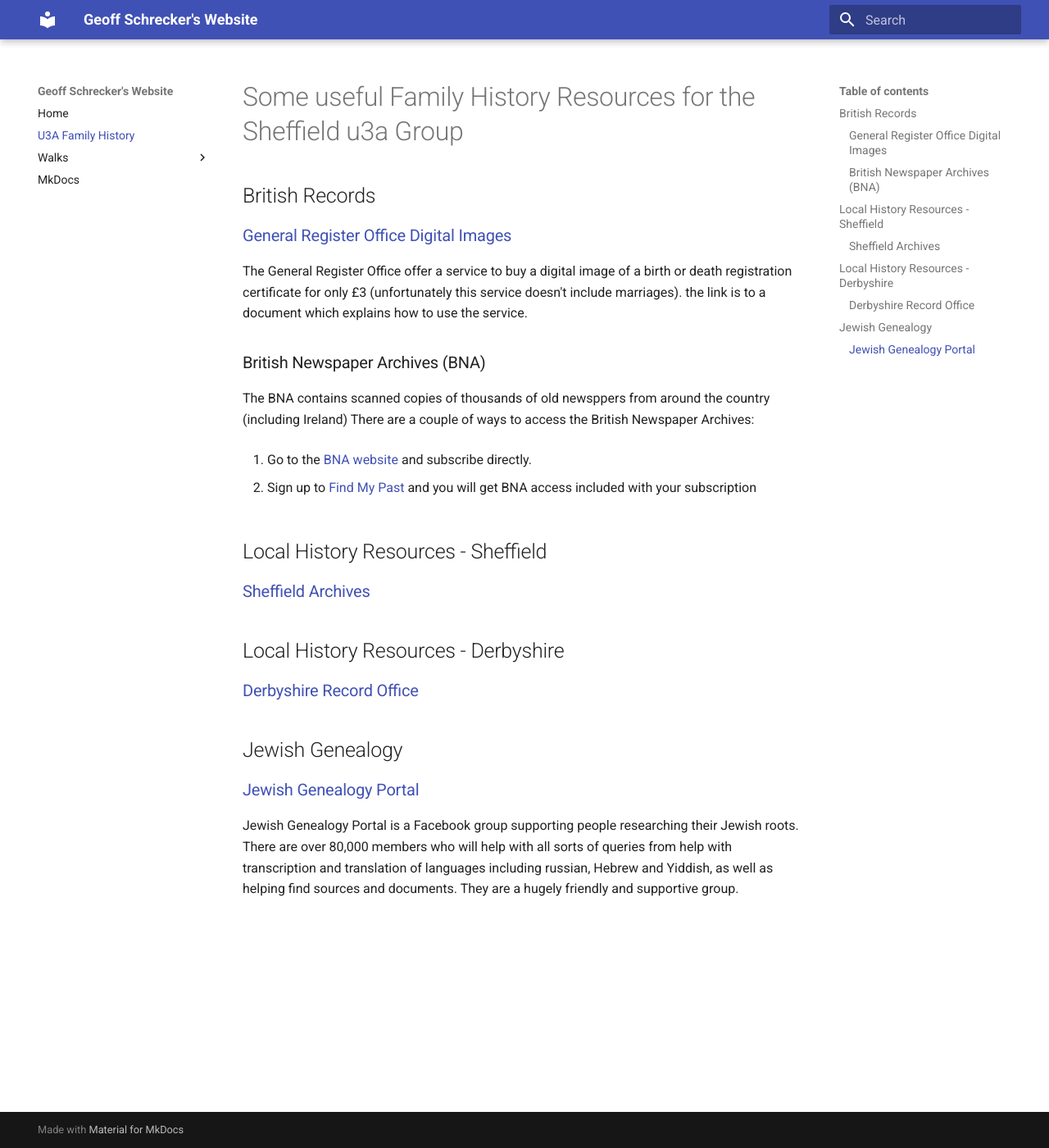
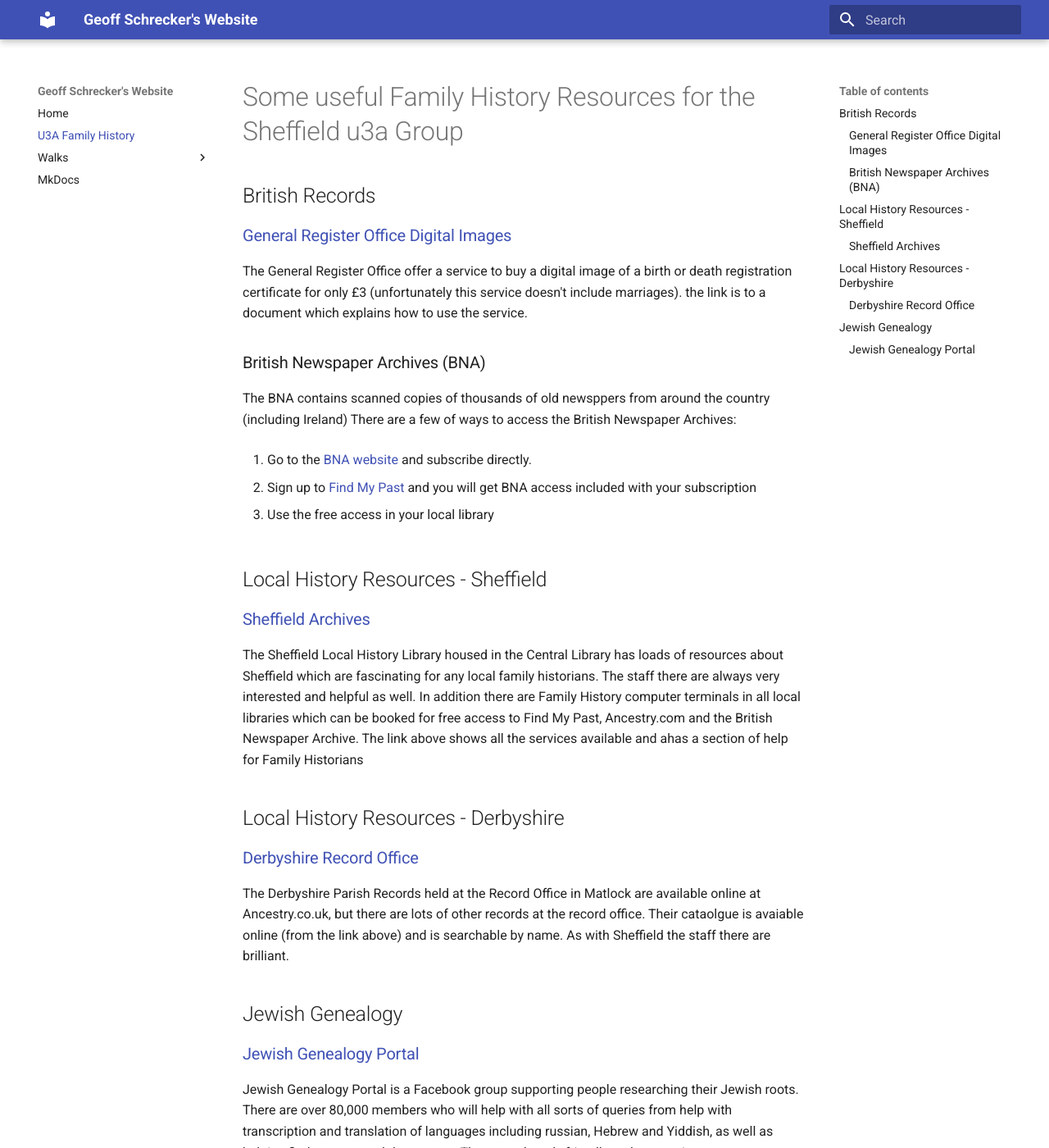
Before and after one commit to GeoffSchrecker/geoffschrecker, an MkDocs documentation site: the page built from docs/family_history.md, in a window 1280 px wide and 1400 px high. Shown: the whole window at 82% size. Built offline with MkDocs 1.6.1 and Material for MkDocs 9.7.7, drawn with Linux system fonts in a browser that asks for light colours.

Commit message:
Further updates

```diff
--- a/docs/family_history.md
+++ b/docs/family_history.md
@@ -7,19 +7,26 @@
 
 ###British Newspaper Archives (BNA)
 The BNA contains scanned copies of thousands of old newsppers from around the country (including Ireland)
-There are a couple of ways to access the British Newspaper Archives:
+There are a few of ways to access the British Newspaper Archives:
 
 1. Go to the [BNA website](https://www.britishnewspaperarchive.co.uk/) and subscribe directly.
 
 2. Sign up to [Find My Past](https://www.findmypast.co.uk/) and you will get BNA access included with your subscription
 
+3. Use the free access in your local library
+
 ##Local History Resources - Sheffield
 
 ###[Sheffield Archives](https://www.sheffield.gov.uk/libraries-archives/access-archives-local-studies-library)
+The Sheffield Local History Library housed in the Central Library has loads of resources about Sheffield which are fascinating for any local family historians. The staff there are always very interested and helpful as well.
+In addition there are Family History computer terminals in all local libraries which can be booked for free access to Find My Past, Ancestry.com and the British Newspaper Archive.
+The link above shows all the services available and ahas a section of help for Family Historians
 
 ##Local History Resources - Derbyshire
 
 ###[Derbyshire Record Office](https://www.derbyshire.gov.uk/leisure/record-office/derbyshire-record-office.aspx)
+The Derbyshire Parish Records held at the Record Office in Matlock are available online at Ancestry.co.uk, but there are lots of other records at the record office. Their cataolgue is avaiable online (from the link above) and is searchable by name.
+As with Sheffield the staff there are brilliant.
 
 
 ##Jewish Genealogy
```
